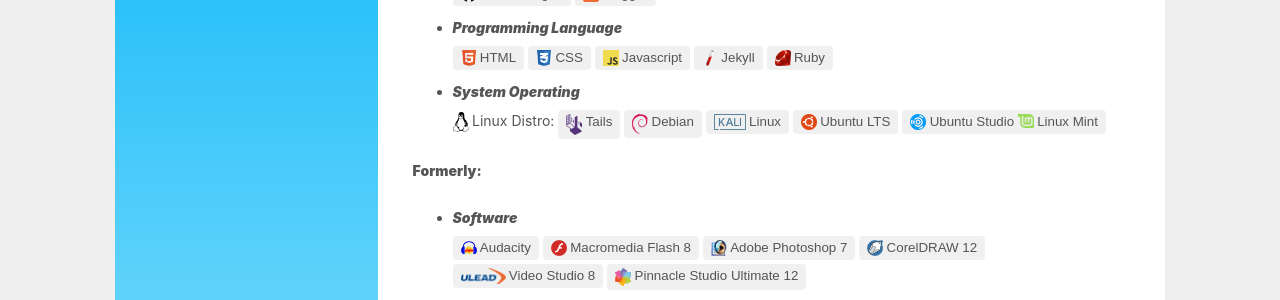
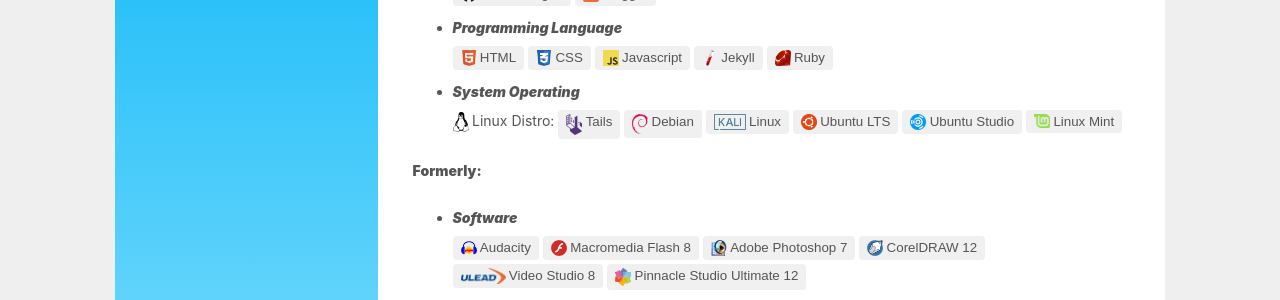
Before and after one commit to mohamadrido/about, a Jekyll site: the page built from index.html, in a window 1280 px wide. Shown: the part 1279-1579 px from the top of the page. Built offline with Jekyll 4.4.1, drawn with Linux system fonts in a browser that asks for light colours; nearby versions of some CDN libraries.

Commit message:
Update index.html

```diff
--- a/index.html
+++ b/index.html
@@ -103,7 +103,7 @@
     <li class="li"><i>Programming Language</i></li>
       <button class="link" href="https://en.wikipedia.org/wiki/HTML5"><img src="/html5.png" class="icon">HTML</button> <button class="link" href="https://en.wikipedia.org/wiki/CSS"><img src="/css3.png" class="icon">CSS</button> <button class="link" href="https://javascript.com"><img src="/js.png" class="icon">Javascript</button> <button class="link" href="https://jekyllrb.com"><img src="/jekyll.png" class="icon">Jekyll</button> <button class="link" href="https://https://www.ruby-lang.org"><img src="/ruby.png" class="icon">Ruby</button>
     <li class="li"><i>System Operating</i></li>
-      <img src="/tux.png" class="icon">Linux Distro: <button class="link" href="https://blender.org"><img src="/tails.png" class="icon">Tails</button> <button class="link" href="https://blender.org"><img src="/debian.png" class="icon">Debian</button> <button class="link" href="https://blender.org"><img src="/kali.png" style="width: 32px;height:16px;vertical-align:text-top;margin-right:.25em;">Linux</button> <button class="link" href="https://blender.org"><img src="/ubuntu.png" class="icon">Ubuntu LTS</button> <button class="link" href="https://blender.org"><img src="/studio.png" class="icon">Ubuntu Studio <img src="/mint.png" class="icon">Linux Mint</button>
+      <img src="/tux.png" class="icon">Linux Distro: <button class="link" href="https://blender.org"><img src="/tails.png" class="icon">Tails</button> <button class="link" href="https://blender.org"><img src="/debian.png" class="icon">Debian</button> <button class="link" href="https://blender.org"><img src="/kali.png" style="width: 32px;height:16px;vertical-align:text-top;margin-right:.25em;">Linux</button> <button class="link" href="https://blender.org"><img src="/ubuntu.png" class="icon">Ubuntu LTS</button> <button class="link" href="https://blender.org"><img src="/studio.png" class="icon">Ubuntu Studio</button> <button class="link" href="https://blender.org"><img src="/mint.png" class="icon">Linux Mint</button>
     </ul>
     <h4  style="font-weight: 900;">Formerly:</h4>
     <ul>
```
